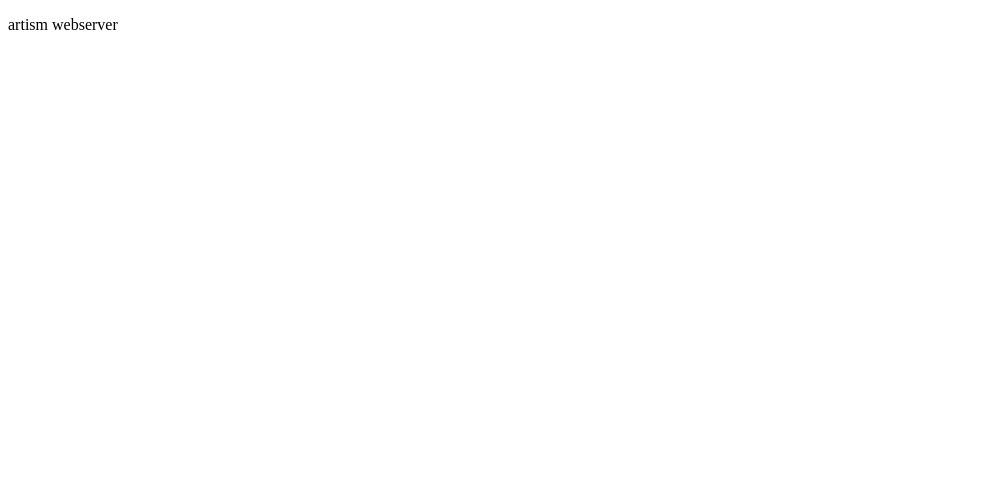
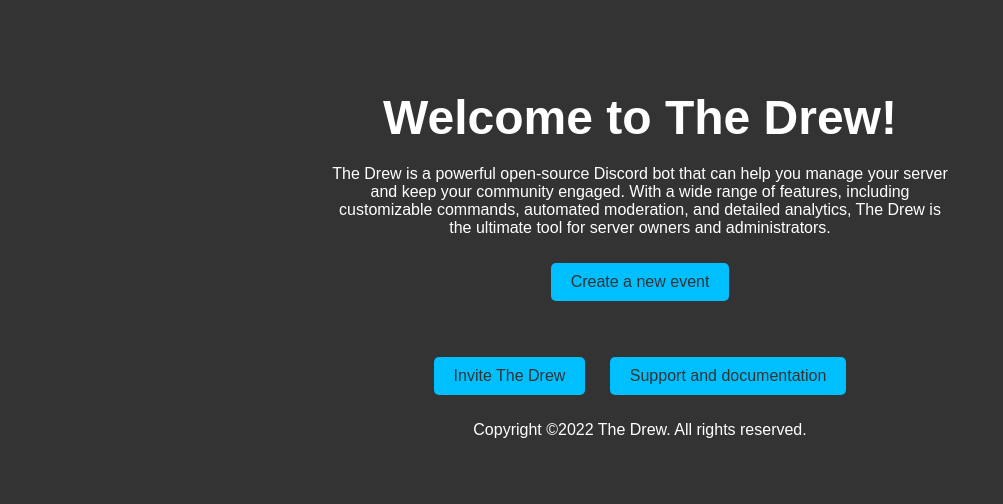
Before and after one commit to wooshdude/neodrew, a Flask app: page / in a window 1280 px wide. Before the commit the part shown is almost empty. Shown: the top 504 px of the page, without its empty margins (0-1003 px from the left). Run offline with Flask 2, Linux system fonts and the light colour scheme.

Commit message:
update html

```diff
--- a/templates/index.html
+++ b/templates/index.html
@@ -1,14 +1,50 @@
-<!doctype HTMl>
-<style>
+<!DOCTYPE html>
+<html>
+  <head>
+    <title>The Drew - Discord Bot</title>
+    <style>
+      /* Add some basic styling for the page */
+      body {
+        font-family: Arial, sans-serif;
+        text-align: center;
+        padding: 50px;
+        padding-left: 25%;
+        padding-right: 25%;
+        background-color: #333;
+        color: #fff;
+      }
+      h1 {
+        font-size: 3em;
+        margin-bottom: 20px;
+      }
+      a {
+        text-decoration: none;
+        color: #00bfff;
+      }
+      /* Add some styling for the buttons */
+      .btn {
+        display: inline-block;
+        padding: 10px 20px;
+        margin: 10px;
+        border: none;
+        background-color: #00bfff;
+        color: #333;
+        text-align: center;
+        text-decoration: none;
+        font-size: 16px;
+        cursor: pointer;
+        border-radius: 5px;
+      }
+    </style>
+  </head>
+  <body>
+    <h1>Welcome to The Drew!</h1>
+    <p>The Drew is a powerful open-source Discord bot that can help you manage your server and keep your community engaged. With a wide range of features, including customizable commands, automated moderation, and detailed analytics, The Drew is the ultimate tool for server owners and administrators.</p>
+    <a href="http://127.0.0.1/newevent" class="btn">Create a new event</a><br><br><br>
 
-</style>
-<html>
-	<head>
 
-	</head>
-	<body>
-		<div class='content'>
-			<p>artism webserver</p>
-		</div>
-	</body>
+    <a href="https://discordapp.com/api/oauth2/authorize?client_id=835740330111926312&permissions=8&scope=bot" class="btn">Invite The Drew</a>
+    <a href="https://github.com/wooshdude/neodrew" class="btn">Support and documentation</a>
+    <p>Copyright ©2022 The Drew. All rights reserved.</p>
+  </body>
 </html>
```
Also changed, not shown: 1 other file.
